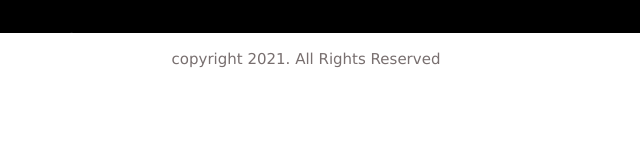
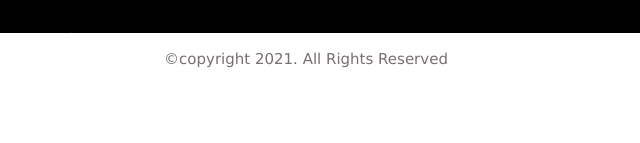
Before and after one commit to Girinath-Selvendran/crypto-website, a plain HTML site: page index.html in a window 1280 px wide. Shown: the part 4092-4235 px from the top of the page, 334-974 px from the left. Drawn offline with nearby package versions, Linux system fonts and the light colour scheme.

Commit message:
Update index.html

```diff
--- a/index.html
+++ b/index.html
@@ -402,7 +402,7 @@
   </footer>
 
   <div class="copyright">
-    <p>copyright 2021. All Rights Reserved</p>
+    <p>&copy;copyright 2021. All Rights Reserved</p>
   </div>
 
 
```
